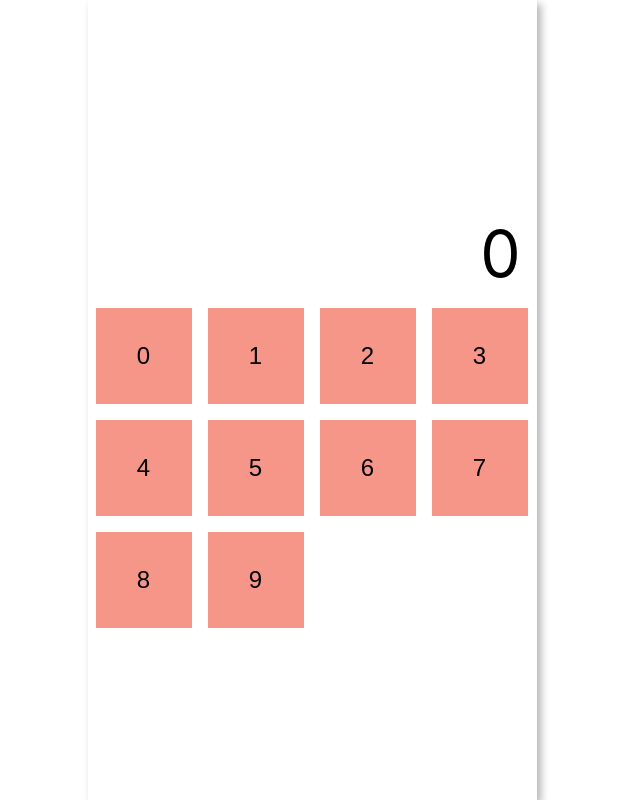
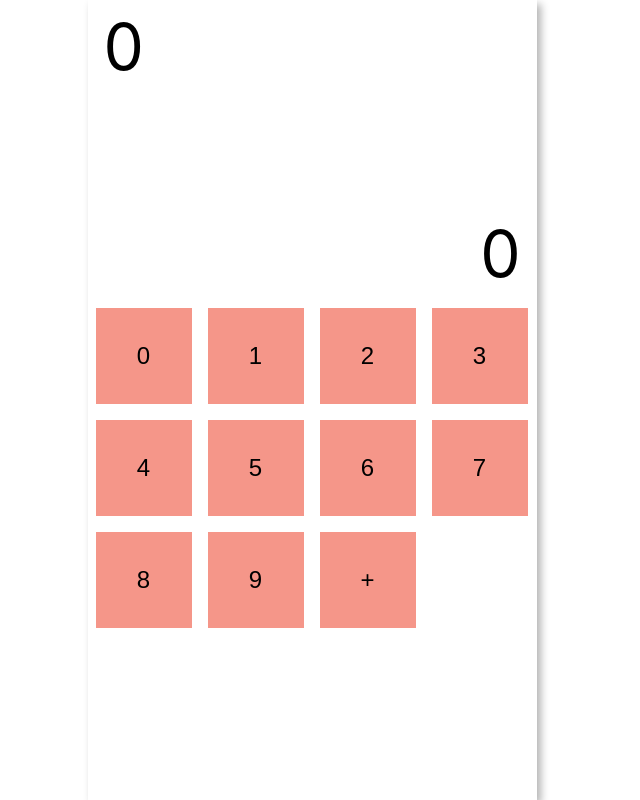
Before and after one commit to Reminisque/recalc, a React (Create React App) app: page / in a window 1280 px wide. Shown: the whole page, without its empty margins (328-968 px from the left). Built offline with nearby package versions, Linux system fonts and the light colour scheme.

Commit message:
Added operator input and operation display
Added inputting of operator and handling operand input.
Added text for operation on the display.
Display values are now passed by props.
Button input related props changed to be more general.

```diff
--- a/src/components/Recalc.js
+++ b/src/components/Recalc.js
@@ -6,36 +6,70 @@ import styles from './Recalc.module.css';
 
 class Recalc extends React.Component {
   MAX_INPUT_DIGITS = 16;
+  OPERATORS = {
+    '+': "Add",
+    '-': "Subtract",
+    '*': "Multiply",
+    '/': "Divide"
+  };
 
   constructor() {
     super();
 
     this.state = {
       displayValue: '0',
+      operandValue: '0',
+      waitingOperand: false,
+      operator: null
     }
   }
 
   render() {
+    const operation = this.state.operandValue +
+      (this.state.operator ? ' ' + this.state.operator : '');
+
     return (
       <div className={styles.root}>
-        <RecalcDisplay>{this.state.displayValue}</RecalcDisplay>
+        <RecalcDisplay
+          displayValue={this.state.displayValue}
+          operation={operation}>
+        </RecalcDisplay>
         {
           Array.from(Array(10)).map((_, num) =>
             <RecalcButton
               key={num}
-              inputDigit={this.inputDigit}
-              digit={num}>{num}</RecalcButton>
+              inputFunc={this.inputDigit}
+              inputVal={`${num}`}>{num}</RecalcButton>
           )
         }
+        <RecalcButton
+          inputFunc={this.inputOperator}
+          inputVal='+'>+</RecalcButton>
       </div>
     );
   }
 
   inputDigit = (digit) => {
-    if (this.state.displayValue.length < this.MAX_INPUT_DIGITS) {
-      const newValue = this.state.displayValue + digit;
+    const { displayValue } = this.state;
+
+    if (this.state.waitingOperand) {
+      this.setState({
+        waitingOperand: false,
+        operandValue: displayValue,
+        displayValue: digit
+      });
+    } else if (this.state.displayValue.length < this.MAX_INPUT_DIGITS) {
+      const newValue = displayValue === '0' ? digit : displayValue + digit;
       this.setState({ displayValue: newValue });
     }
+  }
+
+  inputOperator = (operator) => {
+    this.setState({ waitingOperand: true, operator: operator });
+  }
+
+  calculate = () => {
+    console.log("Calculate not implemented yet");
   }
 }
 
--- a/src/components/RecalcButton.js
+++ b/src/components/RecalcButton.js
@@ -3,15 +3,17 @@ import styles from './RecalcButton.module.css';
 
 class RecalcButton extends React.Component {
   render() {
-    const { digit } = this.props;
+    const { inputVal } = this.props;
     return (
-      <button className={styles.root} onClick={() => this.inputDigit(digit)}>
+      <button className={styles.root} onClick={() => this.inputFunc(inputVal)}>
         {this.props.children}
       </button>
     );
   }
 
-  inputDigit = (d) => this.props.inputDigit(d);
+  inputFunc = (val) => this.props.inputFunc(val)
+
+
 }
 
 export default RecalcButton;
--- a/src/components/RecalcDisplay.js
+++ b/src/components/RecalcDisplay.js
@@ -4,9 +4,12 @@ import styles from './RecalcDisplay.module.css';
 
 class RecalcDisplay extends React.Component {
   render() {
+    const { displayValue, operation } = this.props;
+
     return (
       <div className={styles.root}>
-        <ScalingText className={styles.currentText}>{this.props.children}</ScalingText>
+        <ScalingText className={styles.operationText}>{operation}</ScalingText>
+        <ScalingText className={styles.currentText}>{displayValue}</ScalingText>
       </div>
     );
   }
--- a/src/components/RecalcDisplay.module.css
+++ b/src/components/RecalcDisplay.module.css
@@ -4,9 +4,12 @@
     width: 100%;
 }
 
+.operationText {
+    padding: 8px 16px;
+}
+
 .currentText {
     padding: 8px 16px;
-    position: absolute;
     right: 0;
     bottom: 0;
     transform-origin: right;
```
